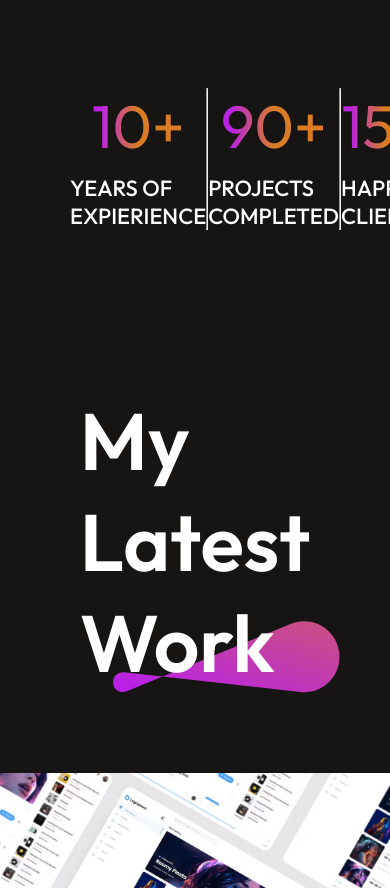
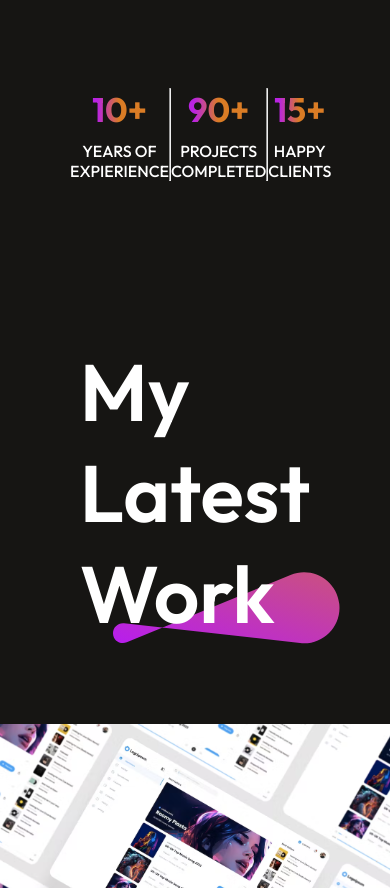
Before and after one commit to hellokristinafaye/portfolio-react, a React (Vite) app: page / in a window 390 px wide. Shown: the part 2137-3025 px from the top of the page. Built offline with nearby package versions, Linux system fonts and the light colour scheme.

Commit message:
achievements styled

```diff
--- a/src/components/About/About.css
+++ b/src/components/About/About.css
@@ -129,4 +129,19 @@
         font-size: 80px;
         font-weight: 100;
     }
+    .about-achievements{
+        justify-content: space-between;
+    }
+    .about-achievement{
+        gap: 10px;
+    }
+    .about-achievement h1{
+        font-size: 34px;
+        font-weight: 700;
+    }
+    .about-achievement p {
+        text-align: center;
+        font-size: 16px;
+    }
+
 }
```
